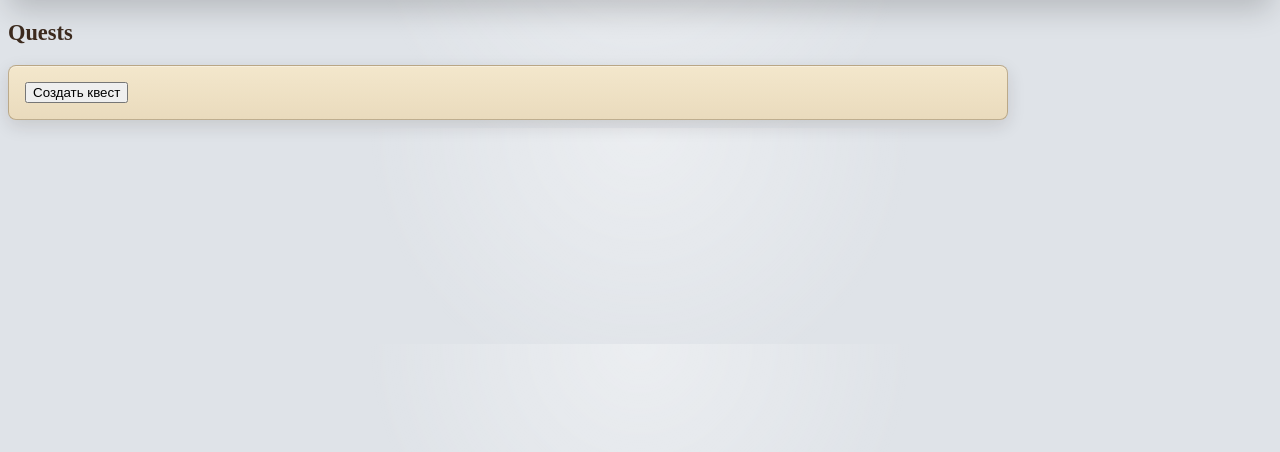
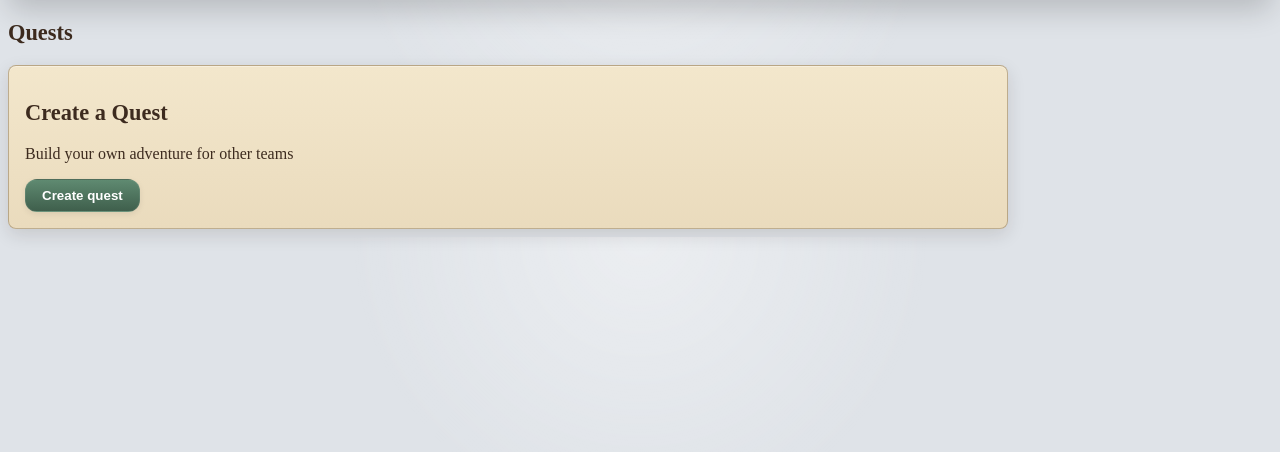
Before and after one commit to ddiedov/questy, a FastAPI app: page /quests/ in a window 1280 px wide. Shown: the part 88-540 px from the top of the page. Run offline with FastAPI, Linux system fonts and the light colour scheme; data that the repository does not hold is empty; parts of the project's set-up code (start-up, migrations or seed data) failed here and were passed over; some libraries are stand-ins or nearby versions.

Commit message:
common create quest button UI

```diff
--- /dev/null
+++ b/app/templates/quests/_create.html
@@ -0,0 +1,10 @@
+<h2>Create a Quest</h2>
+<p>
+    Build your own adventure for other teams
+</p>
+<form method="post" action="/quests">
+    <input type="hidden" name="title" value="draft">
+    <button type="submit" class="btn btn-primary">
+        Create quest
+    </button>
+</form>
--- a/app/templates/quests/list.html
+++ b/app/templates/quests/list.html
@@ -13,12 +13,7 @@
         <div class="col-12 col-sm-6 col-md-4 mb-4">
             <div class="card">
                 <div class="card-body text-center">
-                    <form method="post" action="/quests">
-                        <input type="hidden" name="title" value="draft">
-                        <button type="submit">
-                            Создать квест
-                        </button>
-                    </form>
+                    {% include "quests/_create.html" %}
                 </div>
             </div>
         </div>
```
Also changed, not shown: app/templates/landing/landing.html (+1 -10 lines).
